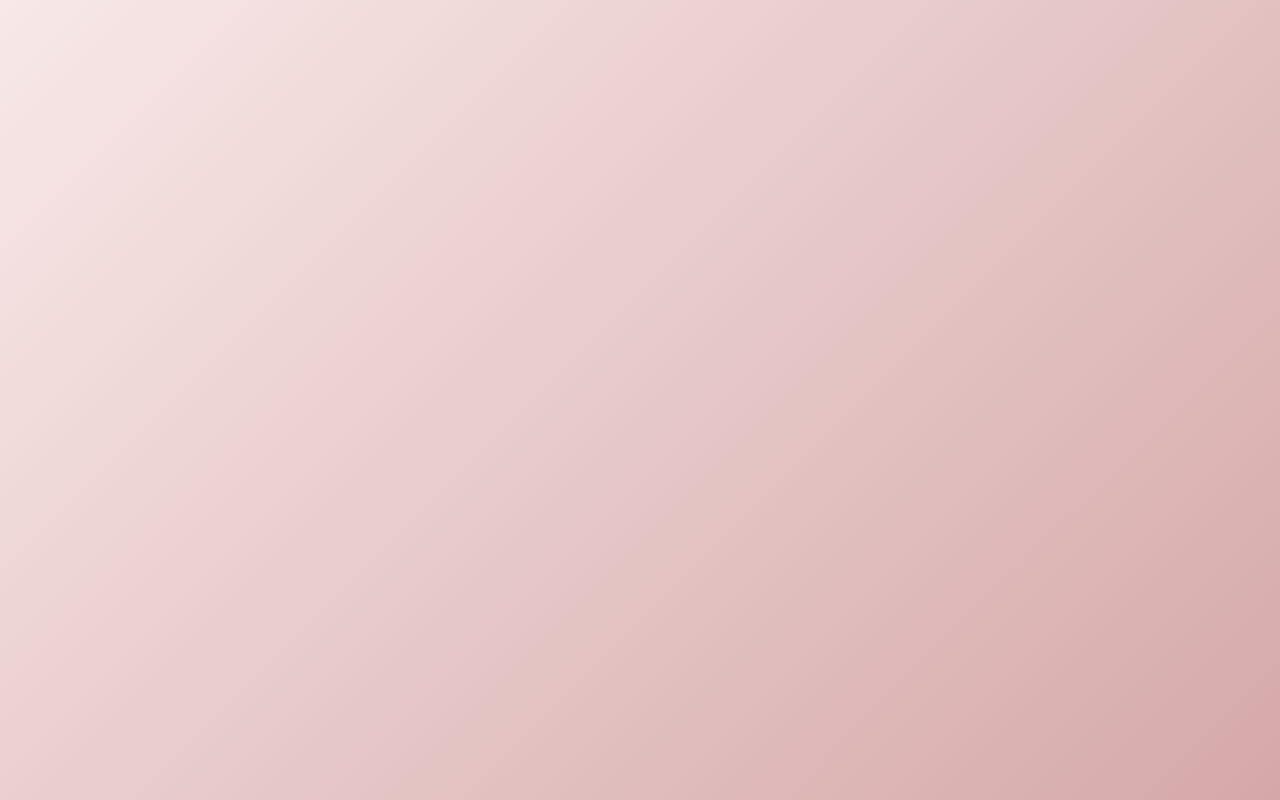
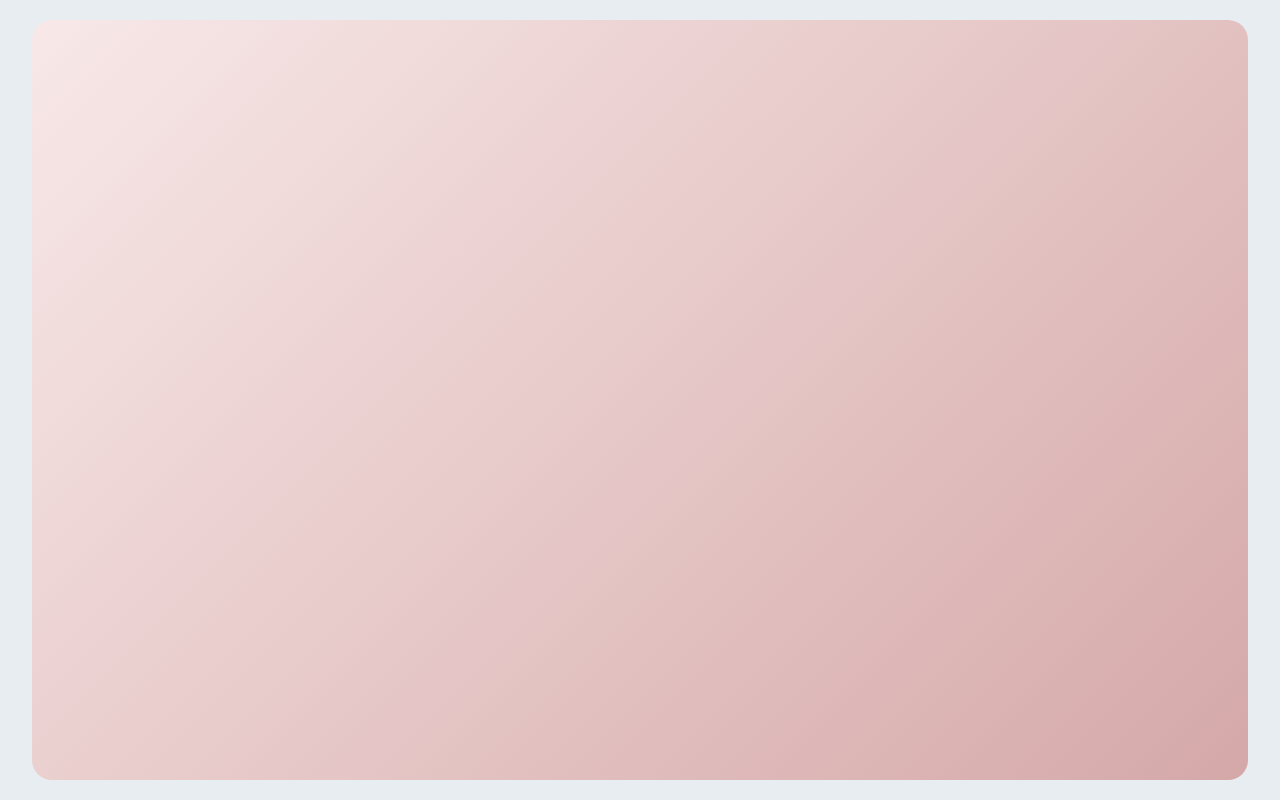
Before and after one commit to Sayalla/red_gradient, a plain HTML site: page index.html in a window 1280 px wide. Drawn offline with Linux system fonts and the light colour scheme.

Commit message:
Update index.html

```diff
--- a/index.html
+++ b/index.html
@@ -9,11 +9,21 @@
             margin: 0;
             padding: 0;
             height: 100vh;
+            display: flex;
+            align-items: center;
+            justify-content: center;
+            background: rgba(230, 236, 240, 0.9);
+        }
+
+        .gradient-container {
+            width: 95%;
+            height: 95%;
             background: linear-gradient(135deg, #f8e8e8 0%, #d5a8a8 100%);
             border-radius: 20px;
         }
     </style>
 </head>
 <body>
+    <div class="gradient-container"></div>
 </body>
 </html>
```
